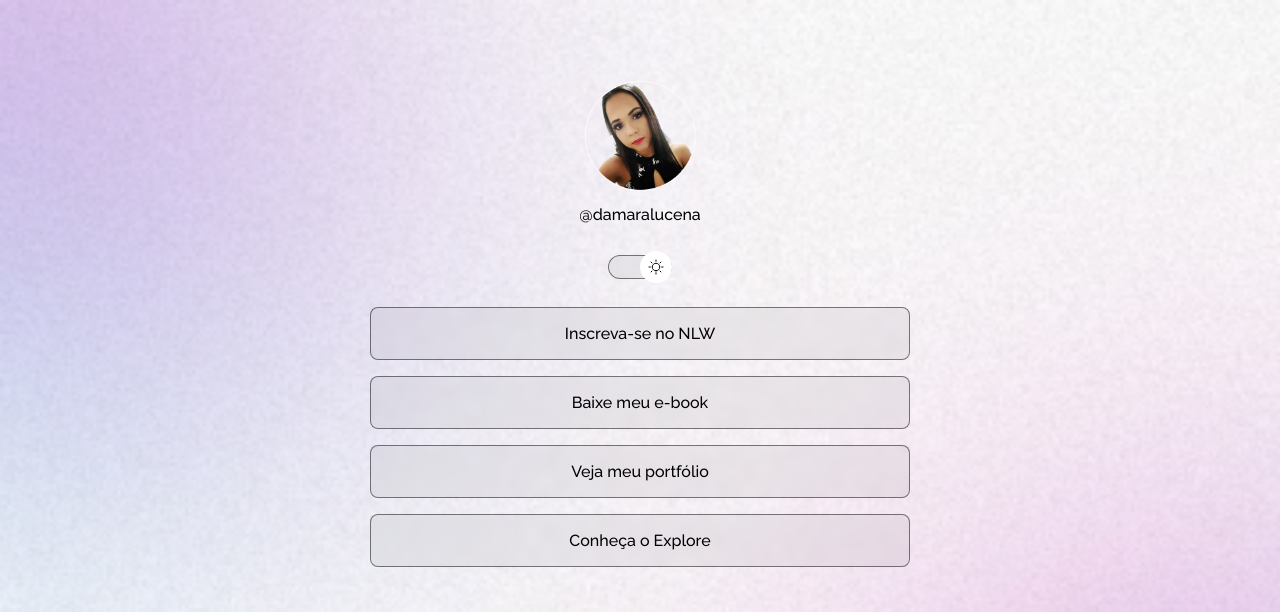
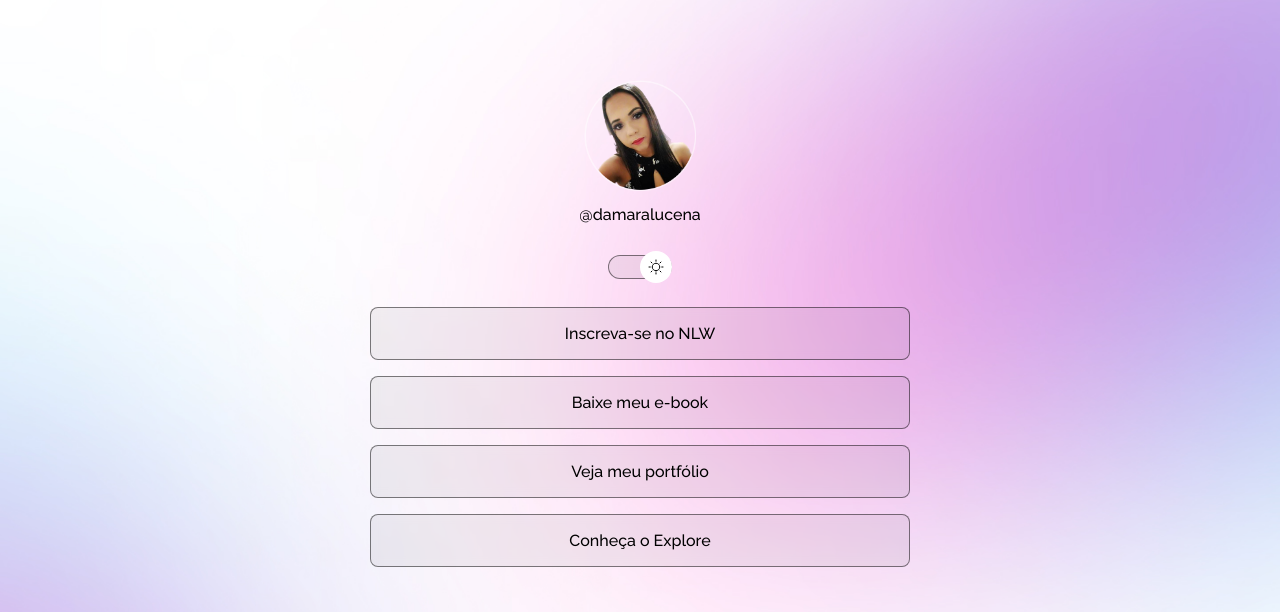
Before and after one commit to DamaraLucena/devLinksRCT, a plain HTML site: page index.html in a window 1280 px wide. Shown: the top 612 px of the page. Drawn offline with nearby package versions, Linux system fonts and the light colour scheme.

Commit message:
change background based on media queries

```diff
--- a/style.css
+++ b/style.css
@@ -29,6 +29,7 @@ body {
   background: (color url repeat position/size)
   */
   background: var(--bg-url) no-repeat top center/cover;
+  height: 100vh;
 }
 
 body * {
@@ -165,3 +166,15 @@ Footer {
   text-align: center;
   font-size: 14px;
 }
+
+/* Media queries */
+
+@media (min-width: 700px) {
+  :root {
+    --bg-url: url(./assets/DesktopThemeDarkmode.jpg);
+  }
+
+  .light {
+    --bg-url: url(./assets/DesktopThemeLightmode.jpg);
+  }
+}
```
Also changed, not shown: assets/DesktopThemeDarkmode.jpg (added), assets/DesktopThemeLightmode.jpg (added).
